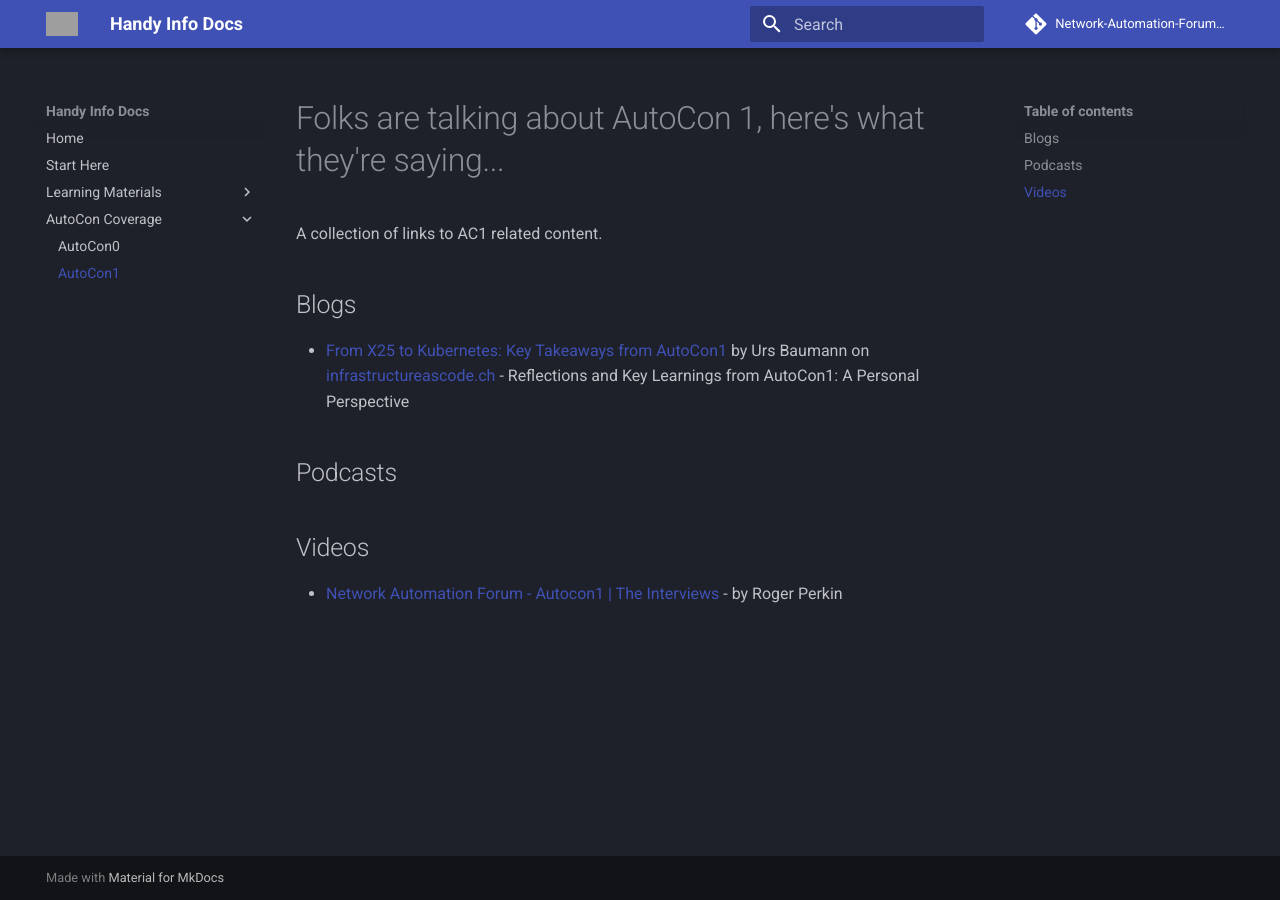
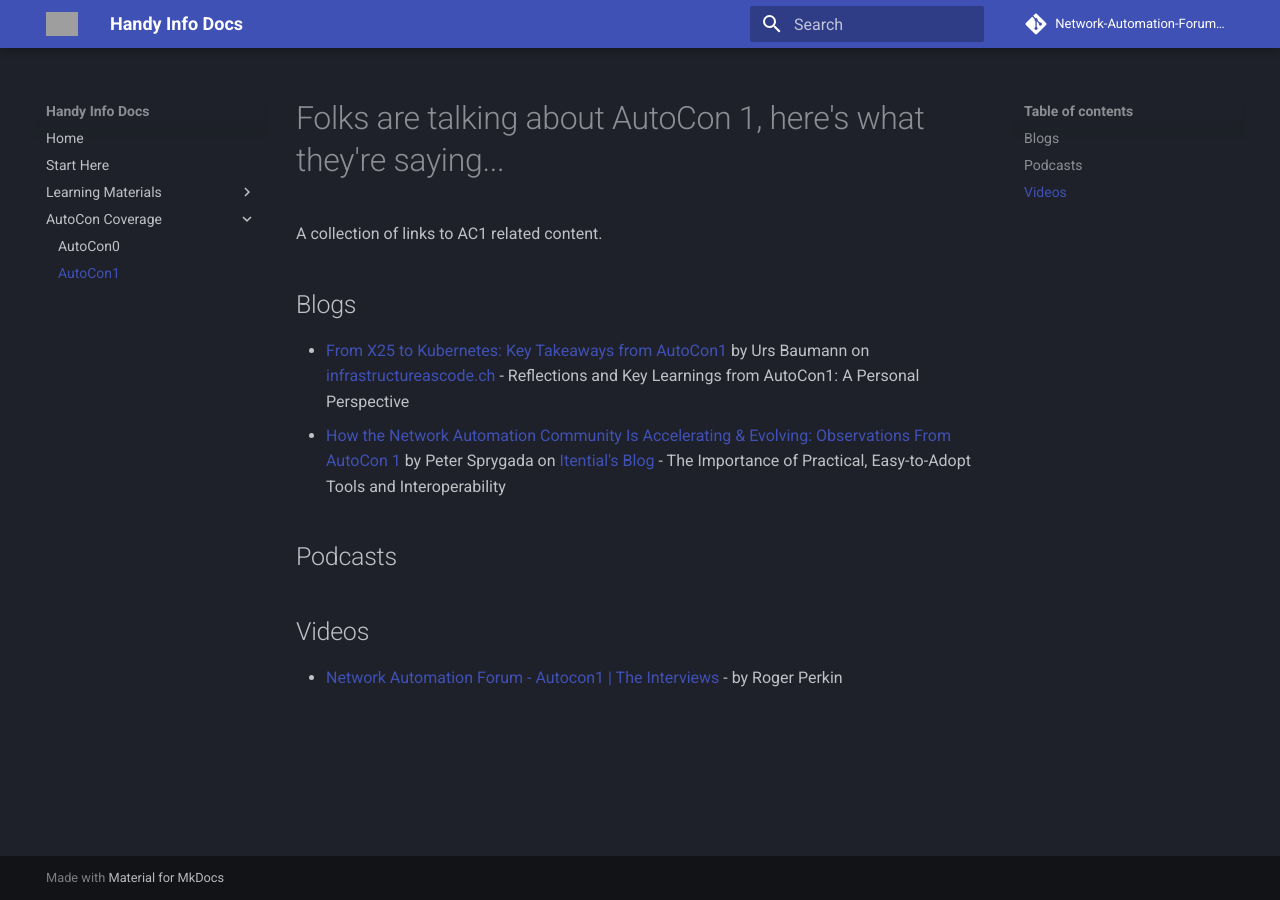
Before and after one commit to Network-Automation-Forum/handyinfo, an MkDocs documentation site: the page built from docs/autocon_coverage/autocon1.md, in a window 1280 px wide. Built offline with MkDocs 1.6.1 and Material for MkDocs 9.7.7, drawn with Linux system fonts in a browser that asks for light colours; comment, search, counter and statistics services are not loaded; grey boxes are pictures that could not be loaded.

Commit message:
Update autocon1.md
adding in itential's recap blog

```diff
--- a/docs/autocon_coverage/autocon1.md
+++ b/docs/autocon_coverage/autocon1.md
@@ -4,6 +4,7 @@
 
 ## Blogs
 -   [From X25 to Kubernetes: Key Takeaways from AutoCon1](https://infrastructureascode.ch/autocon1.html) by Urs Baumann on [infrastructureascode.ch](http://infrastructureascode.ch) - Reflections and Key Learnings from AutoCon1: A Personal Perspective
+-   [How the Network Automation Community Is Accelerating & Evolving: Observations From AutoCon 1](https://www.itential.com/blog/netdevops/how-the-network-automation-community-is-accelerating-evolving-observations-from-autocon-1/) by Peter Sprygada on [Itential's Blog](https://www.itential.com/blog/) - The Importance of Practical, Easy-to-Adopt Tools and Interoperability
 
 ## Podcasts
 
```
